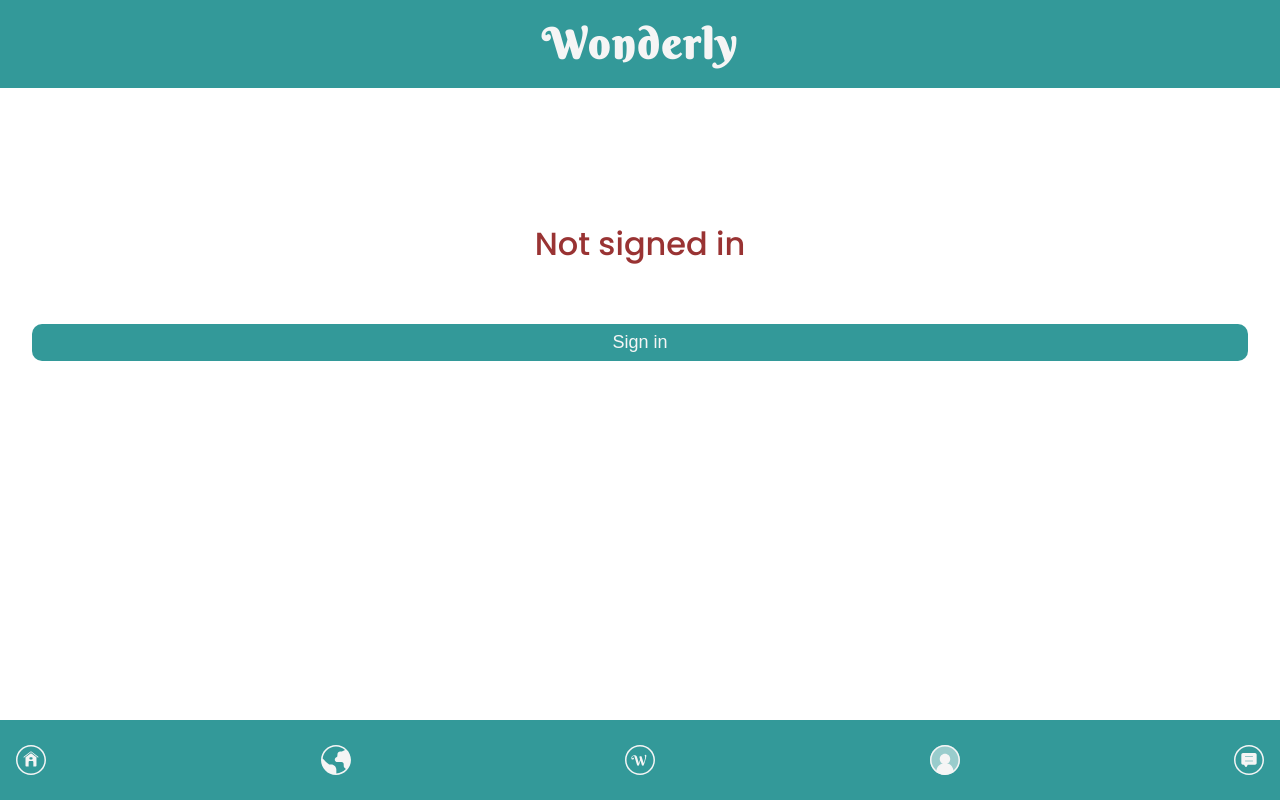
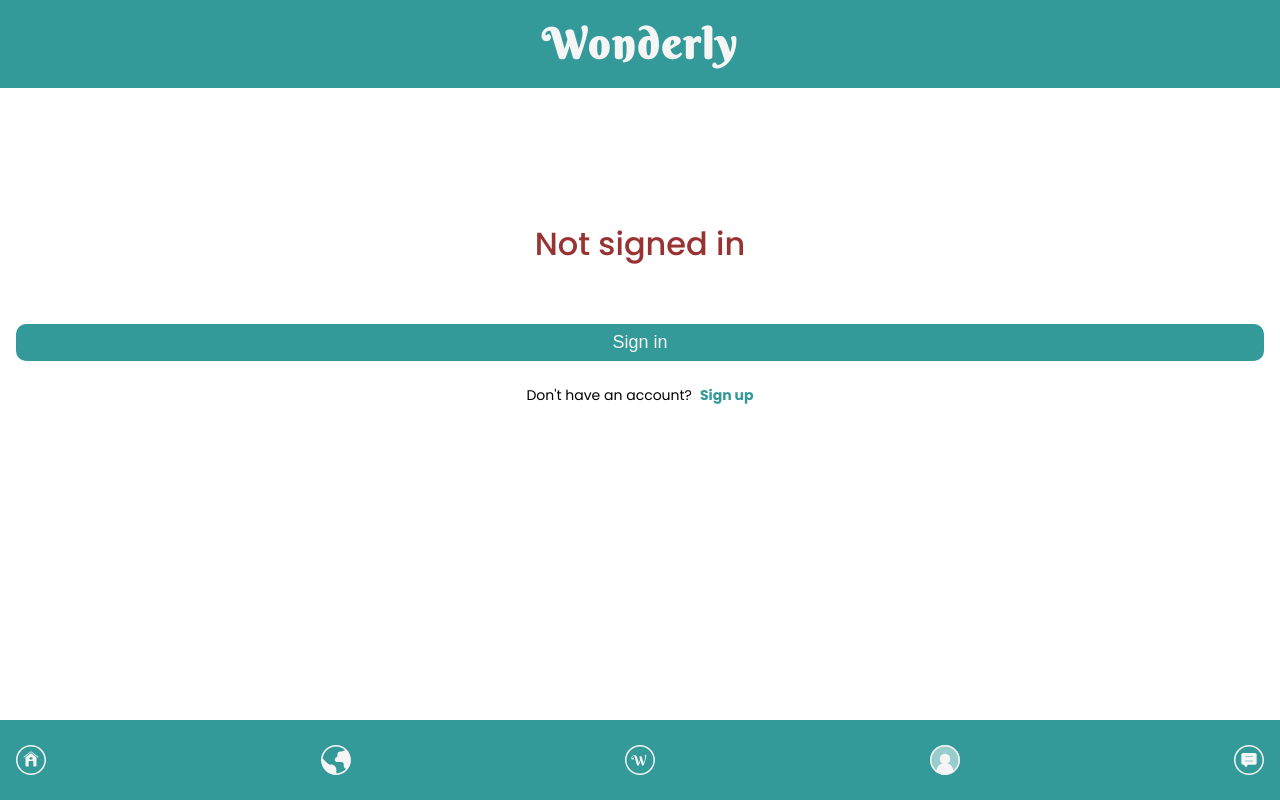
Before and after one commit to yuli-trub/yulia-trubacheva-capstone-client, a React (Create React App) app: page /profile in a window 1280 px wide. Built offline with nearby package versions, Linux system fonts and the light colour scheme; no server answers.

Commit message:
Add no auth component

```diff
--- a/src/App.js
+++ b/src/App.js
@@ -115,11 +115,12 @@ function App() {
 
         <Route
           path="/explore"
-          element={<ExplorePage BACKEND_URL={BACKEND_URL} />}
+          element={<ExplorePage BACKEND_URL={BACKEND_URL} isLoggedIn={isLoggedIn}
+         />}
         />
         <Route
           path="/events"
-          element={<EventsPage BACKEND_URL={BACKEND_URL} />}
+          element={<EventsPage BACKEND_URL={BACKEND_URL} isLoggedIn={isLoggedIn}/>}
         />
         <Route path="/events/:id" element={<EventModal />} />
       </Routes>
--- a/src/components/LoginForm/LoginForm.js
+++ b/src/components/LoginForm/LoginForm.js
@@ -47,9 +47,6 @@ const LoginForm = ({ setIsLoggedIn, BACKEND_URL }) => {
         <h2 className="logging__slogan">Ready to start your next adventure?</h2>
         <form className="form" onSubmit={handleSubmit}>
           <div className="form__group">
-            {/* <label htmlFor="email" className="form__label">
-
-            </label> */}
             <input
               className="form__input"
               type="text"
@@ -60,9 +57,6 @@ const LoginForm = ({ setIsLoggedIn, BACKEND_URL }) => {
             />
           </div>
           <div className="form__group">
-            {/* <label htmlFor="password" className="form__label">
-              Password
-            </label> */}
             <input
               className="form__input"
               type="password"
--- /dev/null
+++ b/src/components/NoAuthMessage/NoAuthMessage.js
@@ -0,0 +1,23 @@
+import { Link } from "react-router-dom";
+import "./NoAuthMessage.scss";
+
+const NoAuthMessage = () => {
+  return (
+    <>
+      <div className="auth">
+        <h3 className="auth__warn">Not signed in</h3>
+        <Link to="/login" className="auth__signin">
+          <button className="auth__button">Sign in</button>
+        </Link>
+        <div className="auth__link-wrap">
+          <p className="auth__que">Don't have an account?</p>
+          <Link to="/register" className="auth__link">
+            <p className="auth__signup">Sign up</p>
+          </Link>
+        </div>
+      </div>
+    </>
+  );
+};
+
+export default NoAuthMessage;
--- /dev/null
+++ b/src/components/NoAuthMessage/NoAuthMessage.scss
@@ -0,0 +1,48 @@
+@use "../../styles/partials/mixins" as *;
+@use "../../styles/partials/variables" as *;
+@use "../../styles/partials/typography" as *;
+
+.auth {
+  padding: 10rem 1.6rem;
+  height: 75vh;
+
+  &__warn {
+    color: $primary-highlight;
+    text-align: center;
+    font-weight: 500;
+    font-size: 3.2rem;
+  }
+
+  &__button {
+    @include btn;
+  }
+  &__link-wrap {
+    @include flex(center, center, row);
+    width: 100%;
+  }
+
+  &__que {
+    margin: 0;
+    font-size: 1.4rem;
+  }
+
+  &__link {
+    text-decoration: none;
+    display: inline-block;
+    margin-left: 0.8rem;
+    font-size: 1.4rem;
+
+  }
+
+  &__signup {
+    margin: 0;
+    color: $primary-bg;
+    font-weight: bold;
+
+    &:hover {
+      color: $secondary-bg;
+      cursor: pointer;
+    }
+  }
+
+}
--- a/src/pages/ChatPage/ChatPage.js
+++ b/src/pages/ChatPage/ChatPage.js
@@ -3,6 +3,7 @@ import { useState, useEffect } from "react";
 import Chat from "../../components/Chat/Chat";
 import { Link } from "react-router-dom";
 import "./ChatPage.scss";
+import NoAuthMessage from "../../components/NoAuthMessage/NoAuthMessage";
 
 const ChatPage = ({ socket, BACKEND_URL, isLoggedIn }) => {
   const [savedFriends, setSavedFriends] = useState(null);
@@ -35,29 +36,25 @@ const ChatPage = ({ socket, BACKEND_URL, isLoggedIn }) => {
     }
   }, []);
 
+
+  useEffect(() => {
+    if (isLoggedIn) {
+      setIsLoading(false);
+    }
+  }, [isLoggedIn]);
+
   const handleClick = (friendId) => {
     setSelectedChatId(friendId);
     socket.emit("join_room", 1);
     setShowChat(true);
   };
 
-  // Loading
-  if (!savedFriends) {
-    return <div className="loader"></div>;
-  }
-
   return (
     <>
-      {!isLoggedIn && (
-        <div className="profile__auth">
-          <h3 className="profile__warn">Not signed in</h3>
-          <Link to="/login" className="profile__signin">
-            <button className="profile__button">Sign in</button>
-          </Link>
-        </div>
-      )}
+      {isLoading && isLoggedIn && <div className="loader"></div>}
+      {isLoading && !isLoggedIn && <NoAuthMessage />}
 
-      {isLoggedIn && (
+      {!isLoading && (
         <>
           <div className="chats__wrap">
             <h3 className="chats__header">Messages</h3>
--- a/src/pages/EventsPage/EventsPage.js
+++ b/src/pages/EventsPage/EventsPage.js
@@ -3,13 +3,17 @@ import "./EventsPage.scss";
 import axios from "axios";
 import SavedEvent from "../../components/SavedEvent/SavedEvent";
 import search from "../../assets/icons/search.svg";
+import NoAuthMessage from "../../components/NoAuthMessage/NoAuthMessage";
 
-const EventsPage = ({ BACKEND_URL }) => {
+
+const EventsPage = ({ BACKEND_URL, isLoggedIn }) => {
   const [events, setEvents] = useState(null);
   const [locations, setLocations] = useState(null);
   const [selectedLocation, setSelectedLocation] = useState(null);
   const [eventWasSaved, setEventWasSaved] = useState(false);
   const [searchLocation, setSearchLocation] = useState("");
+  const [isLoading, setIsLoading] = useState(true);
+
 
   // Get all events
   const getEvents = async () => {
@@ -59,12 +63,17 @@ const EventsPage = ({ BACKEND_URL }) => {
   };
 
   // Loading
-  if (!events && !locations) {
-    return <div className="loader"></div>;
-  }
+  useEffect(() => {
+    if (isLoggedIn) {
+      setIsLoading(false);
+    }
+  }, [isLoggedIn]);
 
   return (
-    <>
+    <> {isLoading && isLoggedIn && <div className="loader"></div>}
+    {isLoading && !isLoggedIn && <NoAuthMessage />}
+
+    {!isLoading && (
       <main className="events__wrap">
         <section className="search">
           <input
@@ -124,7 +133,7 @@ const EventsPage = ({ BACKEND_URL }) => {
             })}
           </div>
         )}
-      </main>
+      </main>)}
     </>
   );
 };
--- a/src/pages/ExplorePage/ExplorePage.js
+++ b/src/pages/ExplorePage/ExplorePage.js
@@ -3,14 +3,16 @@ import "./ExplorePage.scss";
 import "./ExplorePage.scss";
 import axios from "axios";
 import SwipeCards from "../../components/SwipeCards/SwipeCards";
+import NoAuthMessage from "../../components/NoAuthMessage/NoAuthMessage";
 
-const ExplorePage = ({ BACKEND_URL }) => {
+const ExplorePage = ({ BACKEND_URL, isLoggedIn }) => {
   const [profiles, setProfiles] = useState(null);
   const [filteredProfiles, setFilteredProfiles] = useState(null);
   const [locations, setLocations] = useState(null);
   const [selectedLocation, setSelectedLocation] = useState("");
   const [startDate, setStartDate] = useState(null);
   const [endDate, setEndDate] = useState(null);
+  const [isLoading, setIsLoading] = useState(true);
 
   // Get all profiles
   const getProfiles = async () => {
@@ -95,13 +97,20 @@ const ExplorePage = ({ BACKEND_URL }) => {
   };
 
   // Loading
-  if (!profiles && !locations && !filteredProfiles) {
-    return <div className="loader"></div>;
+  useEffect(() => {
+    if (isLoggedIn) {
+      setIsLoading(false);
     }
+  }, [isLoggedIn]);
 
   return (
     <>
+      {isLoading && isLoggedIn && <div className="loader"></div>}
+      {isLoading && !isLoggedIn && <NoAuthMessage />}
+      {!isLoading && (
         <main className="explore">
+          <>
+            {" "}
             <div className="filters">
               <select
                 value={selectedLocation}
@@ -144,11 +153,15 @@ const ExplorePage = ({ BACKEND_URL }) => {
                 </div>
               </div>
             </div>
-
             {filteredProfiles && (
-          <SwipeCards profiles={filteredProfiles} BACKEND_URL={BACKEND_URL} />
+              <SwipeCards
+                profiles={filteredProfiles}
+                BACKEND_URL={BACKEND_URL}
+              />
             )}
+          </>
         </main>
+      )}
     </>
   );
 };
--- a/src/pages/HomePage/HomePage.scss
+++ b/src/pages/HomePage/HomePage.scss
@@ -10,7 +10,7 @@
   overflow: scroll;
 
   &__hero {
-    padding: 3rem 1.6rem;
+    padding: 1rem 1.6rem;
   }
 
   &__subtitle {
@@ -29,21 +29,21 @@
     color: $secondary-text;
     text-align: center;
     font-weight: 500;
-    font-size: 2.4rem;
+    font-size: 2rem;
   }
   &__links {
     @include flex(space-between, center, row);
   }
+
   &__link {
     text-decoration: none;
     @include btn;
-
     box-shadow: 0 0 1rem rgba(black, 0.1), 0rem 1rem 1rem -1rem rgba(black, 0.2);
     width: 40%;
     text-align: center;
+    font-size: 1.6rem;
   }
-  &__about {
-  }
+
   &__description {
     padding: 0 1.6rem;
     font-size: 1.3rem;
--- a/src/pages/ProfilePage/ProfilePage.js
+++ b/src/pages/ProfilePage/ProfilePage.js
@@ -2,6 +2,8 @@ import axios from "axios";
 import { useEffect, useState } from "react";
 import { Link, NavLink, Outlet } from "react-router-dom";
 import "./ProfilePage.scss";
+import NoAuthMessage from "../../components/NoAuthMessage/NoAuthMessage";
+
 const Profile = ({ handleLogout, BACKEND_URL, isLoggedIn }) => {
   const [isLoading, setIsLoading] = useState(true);
   const [userData, setUserData] = useState({});
@@ -29,18 +31,10 @@ const Profile = ({ handleLogout, BACKEND_URL, isLoggedIn }) => {
 
   return (
     <>
+      {isLoading && isLoggedIn && <div className="loader"></div>}
+      {isLoading && !isLoggedIn && <NoAuthMessage />}
+      {!isLoading && (
         <div className="profile">
-        {isLoading && isLoggedIn && <div className="loader"></div>}
-        {isLoading && !isLoggedIn && (
-          <div className="profile__auth">
-            <h3 className="profile__warn">Not signed in</h3>
-            <Link to="/login" className="profile__signin">
-              <button className="profile__button">Sign in</button>
-            </Link>
-          </div>
-        )}
-        {!isLoading && (
-          <>
           <div className="profile__data">
             <div className="profile__img">
               <img
@@ -50,9 +44,7 @@ const Profile = ({ handleLogout, BACKEND_URL, isLoggedIn }) => {
               />
             </div>
             <div className="profile__info">
-                {" "}
               <h1 className="profile__name">
-                  {" "}
                 {userData.user.name}, {userData.user.age}
               </h1>
               <p className="profile__info-piece">{userData.user.email}</p>
@@ -62,12 +54,10 @@ const Profile = ({ handleLogout, BACKEND_URL, isLoggedIn }) => {
                   {userData.user.bio ||
                     "Please write something about yourself to share with the rest of the users and make new friends faster"}
                 </p>
-                </div>{" "}
               </div>
             </div>
-          </>
-        )}
-        {isLoggedIn && (
+          </div>
+
           <div className="profile__links">
             <NavLink
               className={({ isActive }) =>
@@ -90,16 +80,16 @@ const Profile = ({ handleLogout, BACKEND_URL, isLoggedIn }) => {
               EVENTS
             </NavLink>
           </div>
-        )}
+
           <Outlet />
-        {isLoggedIn && (
+
           <Link to="/" className="profile__log-link">
             <p className="profile__logout" onClick={handleLogout}>
               Log out
             </p>
           </Link>
+        </div>
       )}
-      </div>
     </>
   );
 };
--- a/src/pages/ProfilePage/ProfilePage.scss
+++ b/src/pages/ProfilePage/ProfilePage.scss
@@ -8,24 +8,6 @@
   scroll-behavior: smooth;
   overflow: scroll;
 
-  &__title {
-  }
-
-  &__auth {
-    padding: 10rem 1.6rem;
-    height: 75vh;
-  }
-
-  &__warn {
-    color: $primary-highlight;
-    text-align: center;
-    font-weight: 500;
-    font-size: 3.2rem;
-  }
-
-  &__button {
-    @include btn;
-  }
   &__data {
     @include flex(center, center, column);
   }
```
Also changed, not shown: src/components/LoginForm/LoginForm.scss (+9 -2 lines). Lines whose indentation alone changed are shown as unchanged.
